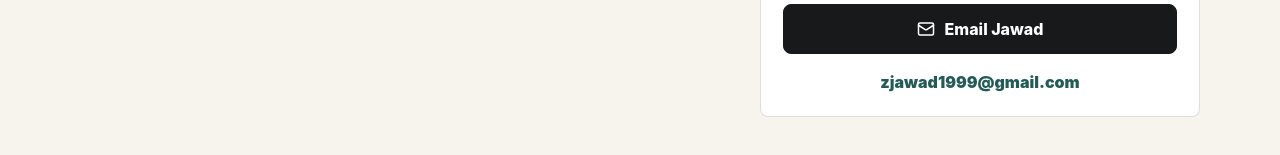
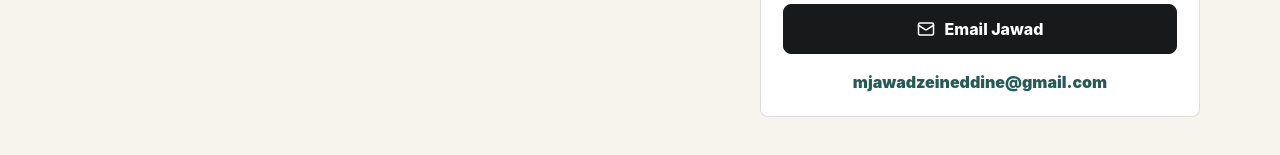
Before and after one commit to MJszeineddine/jawad-portfolio, a React (Vite) app: page / in a window 1280 px wide. Shown: the part 4334-4489 px from the top of the page. Built offline with nearby package versions, Linux system fonts and the light colour scheme.

Commit message:
Update contact email

```diff
--- a/src/App.tsx
+++ b/src/App.tsx
@@ -71,7 +71,7 @@ const jsonLd = {
   '@context': 'https://schema.org',
   '@type': 'Person',
   name: 'Jawad Zeineddine',
-  email: 'mailto:zjawad1999@gmail.com',
+  email: 'mailto:mjawadzeineddine@gmail.com',
   url: 'https://mjszeineddine.github.io/',
   sameAs: ['https://github.com/MJszeineddine'],
   jobTitle: 'Full-Stack Engineer | White-Label Engineering Partner',
@@ -122,7 +122,7 @@ function App() {
               expanding their permanent engineering team.
             </p>
             <div className="hero-actions">
-              <a className="button primary" href="mailto:zjawad1999@gmail.com?subject=White-label%20engineering%20requirement">
+              <a className="button primary" href="mailto:mjawadzeineddine@gmail.com?subject=White-label%20engineering%20requirement">
                 <Mail size={18} aria-hidden="true" />
                 Discuss a requirement
               </a>
@@ -259,7 +259,7 @@ function App() {
           </div>
           <form
             className="contact-form"
-            action="mailto:zjawad1999@gmail.com"
+            action="mailto:mjawadzeineddine@gmail.com"
             method="post"
             encType="text/plain"
             aria-label="Email Jawad Zeineddine"
@@ -276,8 +276,8 @@ function App() {
               <Mail size={18} aria-hidden="true" />
               Email Jawad
             </button>
-            <a className="direct-link" href="mailto:zjawad1999@gmail.com">
-              zjawad1999@gmail.com
+            <a className="direct-link" href="mailto:mjawadzeineddine@gmail.com">
+              mjawadzeineddine@gmail.com
             </a>
           </form>
         </section>
```
Also changed, not shown: 1 other file (tests, documents, lock files or other folders).
